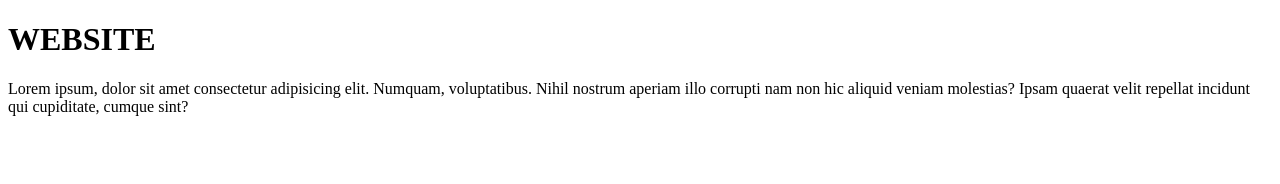
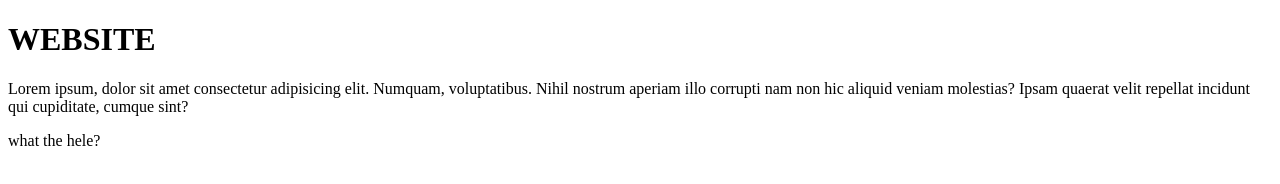
Before and after one commit to Sai-jazz/learngit, a plain HTML site: page index.html in a window 1280 px wide. Drawn offline with Linux system fonts and the light colour scheme.

Commit message:
para added

```diff
--- a/index.html
+++ b/index.html
@@ -8,5 +8,6 @@
 <body>
   <h1>WEBSITE</h1>
   <p>Lorem ipsum, dolor sit amet consectetur adipisicing elit. Numquam, voluptatibus. Nihil nostrum aperiam illo corrupti nam non hic aliquid veniam molestias? Ipsam quaerat velit repellat incidunt qui cupiditate, cumque sint?</p>
+  <p> what the hele?</p>
 </body>
 </html>
```
